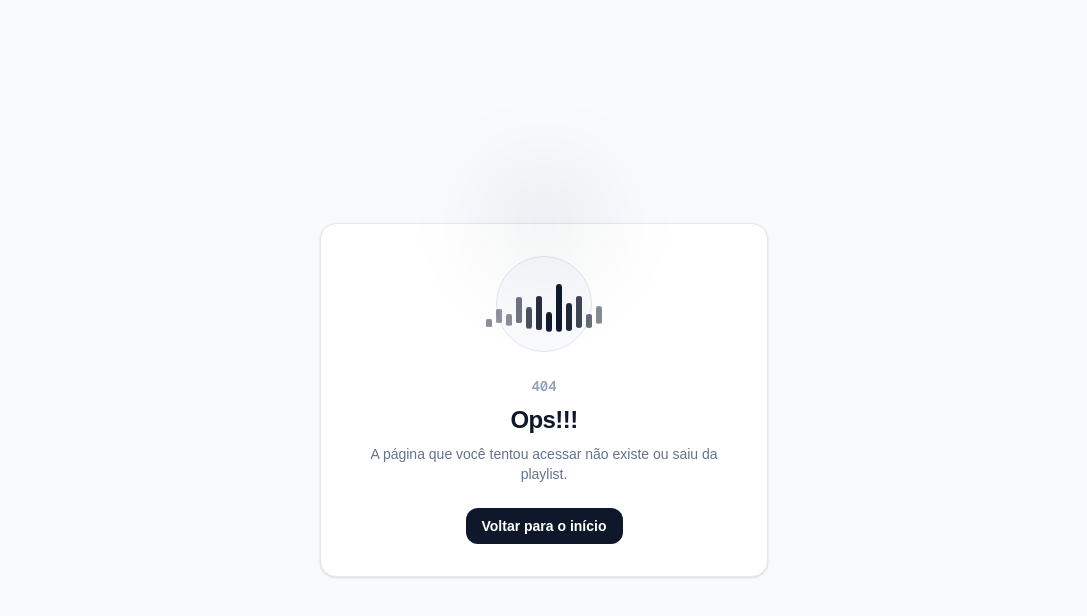
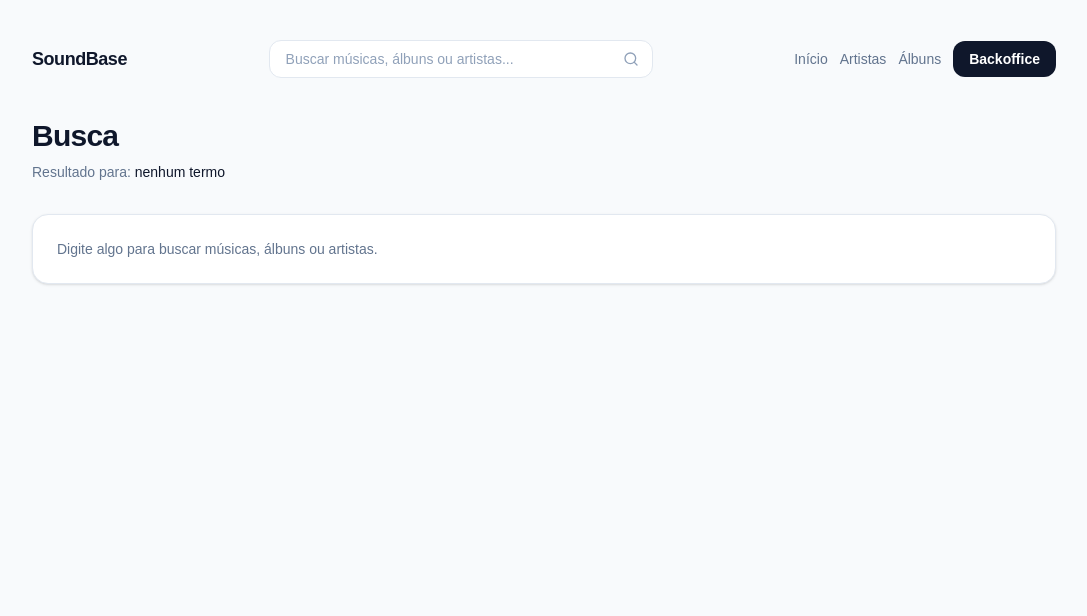
Before and after one commit to pedrogarciaphgs/soundbase, a Next.js app: page /search in a window 1280 px wide. Before the commit this address had no page. Shown: the top 616 px of the page, without its empty margins (96-1183 px from the left). Built offline with nearby package versions, Linux system fonts and the light colour scheme.

Commit message:
feat: add public search navigation

```diff
--- /dev/null
+++ b/src/app/search/page.tsx
@@ -0,0 +1,109 @@
+import { SongPlayer } from "@/components/songs/SongPlayer";
+import { PublicNav } from "@/components/public/PublicNav";
+import { searchPublicSongs } from "@/services/publicService";
+import Image from "next/image";
+import Link from "next/link";
+
+export const dynamic = "force-dynamic";
+
+type SearchPageProps = {
+  searchParams: Promise<{
+    q?: string;
+  }>;
+};
+
+export default async function SearchPage({ searchParams }: SearchPageProps) {
+  const { q } = await searchParams;
+  const query = q ?? "";
+
+  const songs = await searchPublicSongs(query);
+
+  return (
+    <main className="min-h-screen bg-slate-50 px-4 py-10 sm:px-8">
+      <div className="mx-auto max-w-5xl">
+        <PublicNav />
+
+        <section className="mb-8">
+          <h1 className="text-3xl font-bold tracking-tight text-slate-900">
+            Busca
+          </h1>
+
+          <p className="mt-2 text-sm text-slate-500">
+            Resultado para:{" "}
+            <span className="font-medium text-slate-900">
+              {query || "nenhum termo"}
+            </span>
+          </p>
+        </section>
+
+        {!query.trim() ? (
+          <div className="rounded-2xl border border-slate-200 bg-white p-6 shadow-sm">
+            <p className="text-sm text-slate-500">
+              Digite algo para buscar músicas, álbuns ou artistas.
+            </p>
+          </div>
+        ) : songs.length === 0 ? (
+          <div className="rounded-2xl border border-slate-200 bg-white p-6 shadow-sm">
+            <p className="text-sm text-slate-500">
+              Nenhum resultado encontrado.
+            </p>
+          </div>
+        ) : (
+          <div className="space-y-3">
+            {songs.map((song) => {
+              const coverUrl = song.coverUrl ?? song.album.coverUrl;
+
+              return (
+                <article
+                  key={song.id}
+                  className="rounded-2xl border border-slate-200 bg-white p-4 shadow-sm"
+                >
+                  <div className="flex gap-4">
+                    <Link
+                      href={`/songs/${song.id}`}
+                      className="h-20 w-20 shrink-0 overflow-hidden rounded-xl bg-slate-100"
+                    >
+                      {coverUrl ? (
+                        <Image
+                          src={coverUrl}
+                          alt={song.title}
+                          width={80}
+                          height={80}
+                          className="h-full w-full object-cover"
+                        />
+                      ) : (
+                        <div className="flex h-full w-full items-center justify-center text-xs text-slate-400">
+                          Sem capa
+                        </div>
+                      )}
+                    </Link>
+
+                    <div className="min-w-0 flex-1">
+                      <Link
+                        href={`/songs/${song.id}`}
+                        className="text-sm font-semibold text-slate-900 transition hover:text-slate-600"
+                      >
+                        {song.title}
+                      </Link>
+
+                      <p className="mt-1 text-xs text-slate-500">
+                        {song.album.title} • {song.album.artist.name}
+                      </p>
+
+                      <div className="mt-3">
+                        <SongPlayer
+                          audioUrl={song.audioUrl}
+                          duration={song.duration}
+                        />
+                      </div>
+                    </div>
+                  </div>
+                </article>
+              );
+            })}
+          </div>
+        )}
+      </div>
+    </main>
+  );
+}
--- a/src/components/public/PublicNav.tsx
+++ b/src/components/public/PublicNav.tsx
@@ -1,14 +1,67 @@
+"use client";
+
 import Link from "next/link";
+import { useRouter } from "next/navigation";
+import { useState } from "react";
 
 export function PublicNav() {
+  const router = useRouter();
+  const [query, setQuery] = useState("");
+
+  function handleSearch(event: React.FormEvent<HTMLFormElement>) {
+    event.preventDefault();
+
+    const trimmedQuery = query.trim();
+
+    if (!trimmedQuery) {
+      router.push("/search");
+      return;
+    }
+
+    router.push(`/search?q=${encodeURIComponent(trimmedQuery)}`);
+  }
+
   return (
-    <header className="mb-10 flex items-center justify-between gap-4">
+    <header className="mb-10 flex flex-col gap-4 lg:flex-row lg:items-center lg:justify-between">
       <Link
         href="/"
         className="text-lg font-bold tracking-tight text-slate-900"
       >
         SoundBase
       </Link>
+
+      <form onSubmit={handleSearch} className="w-full lg:max-w-sm">
+        <div className="relative">
+          <input
+            type="text"
+            value={query}
+            onChange={(event) => setQuery(event.target.value)}
+            placeholder="Buscar músicas, álbuns ou artistas..."
+            className="w-full rounded-xl border border-slate-200 bg-white px-4 py-2 pr-11 text-sm text-slate-900 outline-none transition placeholder:text-slate-400 focus:border-slate-400 focus:ring-2 focus:ring-slate-900/5"
+          />
+
+          <button
+            type="submit"
+            aria-label="Buscar"
+            className="absolute right-1.5 top-1/2 flex h-8 w-8 -translate-y-1/2 items-center justify-center rounded-lg text-slate-400 transition hover:bg-slate-100 hover:text-slate-900"
+          >
+            <svg
+              xmlns="http://www.w3.org/2000/svg"
+              viewBox="0 0 24 24"
+              fill="none"
+              stroke="currentColor"
+              strokeWidth="2"
+              strokeLinecap="round"
+              strokeLinejoin="round"
+              className="h-4 w-4"
+              aria-hidden="true"
+            >
+              <circle cx="11" cy="11" r="8" />
+              <path d="m21 21-4.3-4.3" />
+            </svg>
+          </button>
+        </div>
+      </form>
 
       <nav className="flex items-center gap-3">
         <Link
--- a/src/services/publicService.ts
+++ b/src/services/publicService.ts
@@ -100,3 +100,54 @@ export async function getPublicAlbumById(id: string) {
 
   return album;
 }
+
+export async function searchPublicSongs(query: string) {
+  const normalizedQuery = query.trim();
+
+  if (!normalizedQuery) {
+    return [];
+  }
+
+  const songs = await prisma.song.findMany({
+    where: {
+      OR: [
+        {
+          title: {
+            contains: normalizedQuery,
+            mode: "insensitive",
+          },
+        },
+        {
+          album: {
+            title: {
+              contains: normalizedQuery,
+              mode: "insensitive",
+            },
+          },
+        },
+        {
+          album: {
+            artist: {
+              name: {
+                contains: normalizedQuery,
+                mode: "insensitive",
+              },
+            },
+          },
+        },
+      ],
+    },
+    include: {
+      album: {
+        include: {
+          artist: true,
+        },
+      },
+    },
+    orderBy: {
+      createdAt: "desc",
+    },
+  });
+
+  return songs;
+}
```
